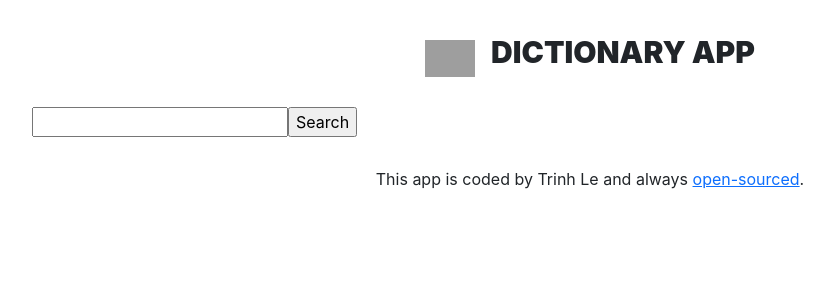
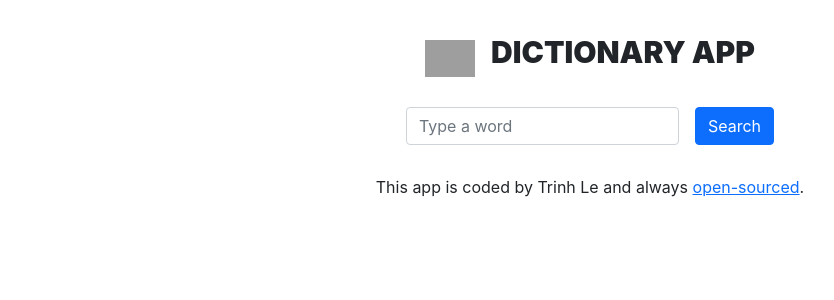
Before and after one commit to Trinh95/Dictionary-App, a React (Create React App) app: page / in a window 1280 px wide. Shown: the top 300 px of the page, without its empty margins (50-884 px from the left). Built offline with nearby package versions, Linux system fonts and the light colour scheme; grey boxes are pictures that could not be loaded.

Commit message:
edit the search engine

```diff
--- a/src/Dictionary.js
+++ b/src/Dictionary.js
@@ -22,10 +22,27 @@ export default function Dictionary() {
   }
   console.log(response);
   return (
-    <form onSubmit={handleSubmit}>
-      <input type="search" onChange={handleKeyword}></input>
-      <input type="submit" value="Search"></input>
-      <Response response={response} />
-    </form>
+    <div className="Dictionary">
+      <div className="container">
+        <form onSubmit={handleSubmit}>
+          <div className="d-flex justify-content-center">
+            <div className="col-3 me-3">
+              <input
+                type="search"
+                placeholder="Type a word"
+                onChange={handleKeyword}
+                className="form-control"
+              ></input>
+            </div>
+            <input
+              type="submit"
+              value="Search"
+              className="btn btn-primary"
+            ></input>
+          </div>
+        </form>
+        <Response response={response} />
+      </div>
+    </div>
   );
 }
```
